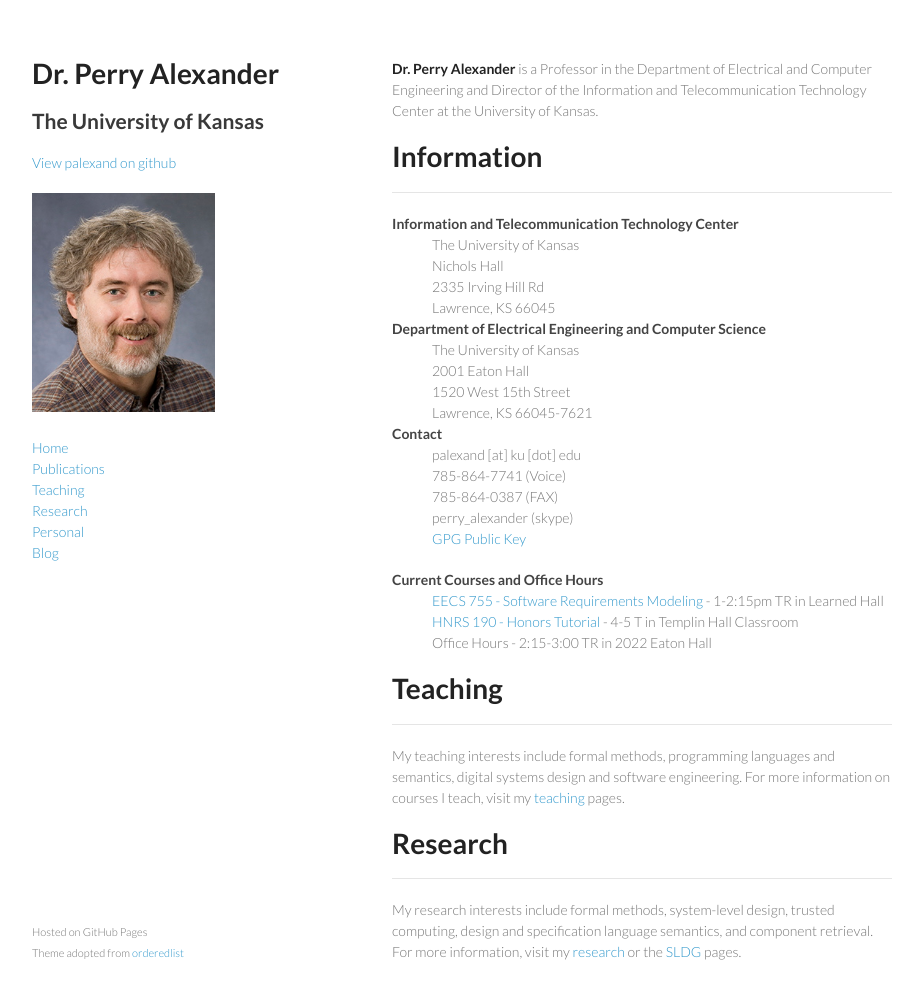
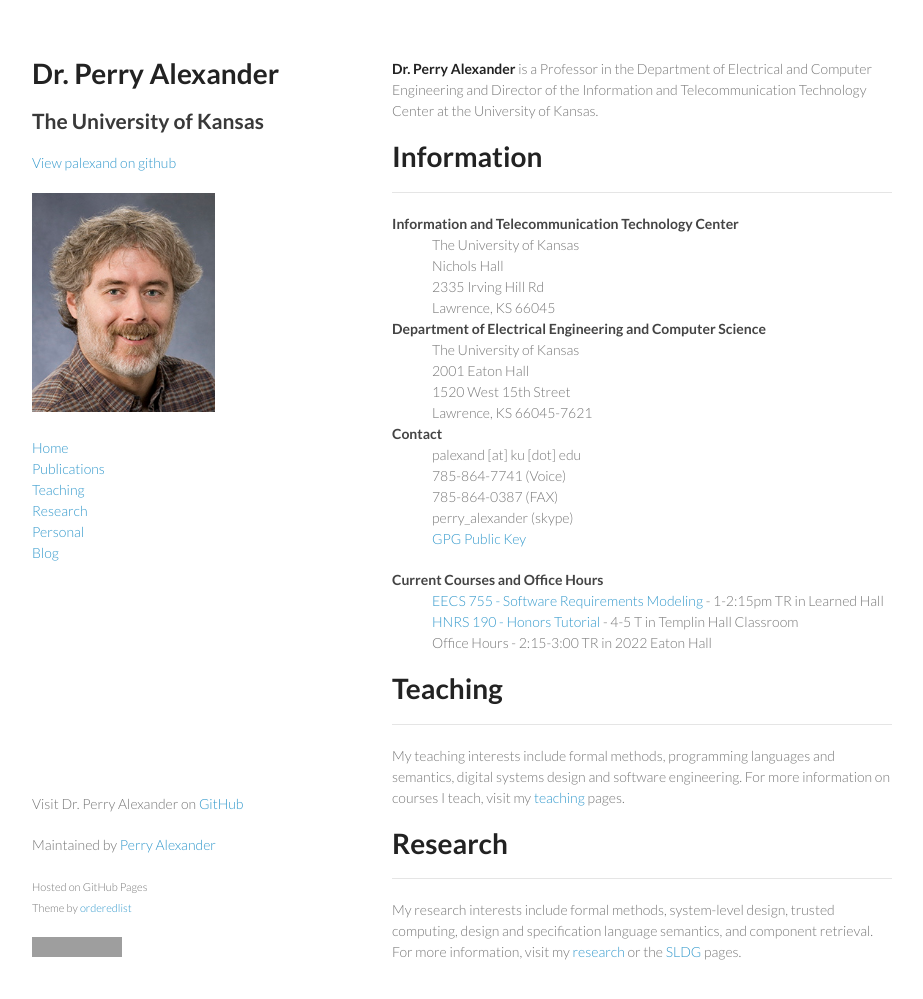
Before and after one commit to palexand/palexand.github.io, a Jekyll site: the page built from index.md, in a window 1280 px wide and 1032 px high. Shown: the top 999 px of the window, without its empty margins (178-1101 px from the left). Built offline with Jekyll 4.4.1, drawn with Linux system fonts in a browser that asks for light colours; grey boxes are pictures that could not be loaded.

Commit message:
adding cc licensing to main template

```diff
--- a/_layouts/frontpage.html
+++ b/_layouts/frontpage.html
@@ -35,7 +35,7 @@
       {{ content }}
       </section>
       <footer>
-        <p><small>Hosted on GitHub Pages <br> Theme adopted from <a href="https://github.com/orderedlist">orderedlist</a></small></p>
+      {% include footer.html %}
       </footer>
     </div>
     <script src="javascripts/scale.fix.js"></script>
```
